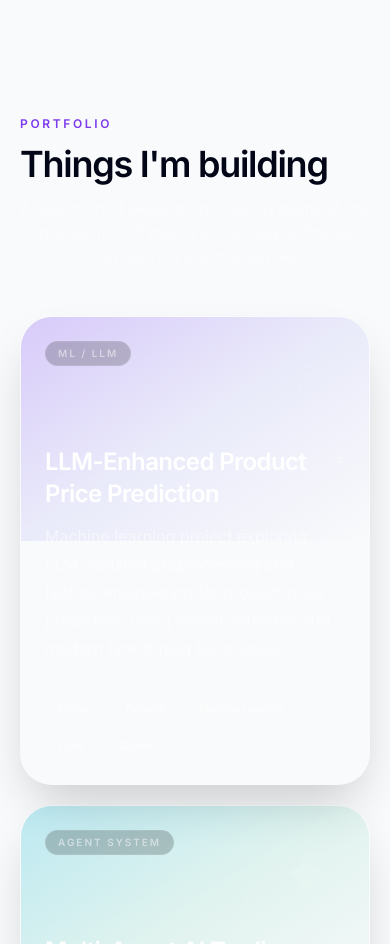
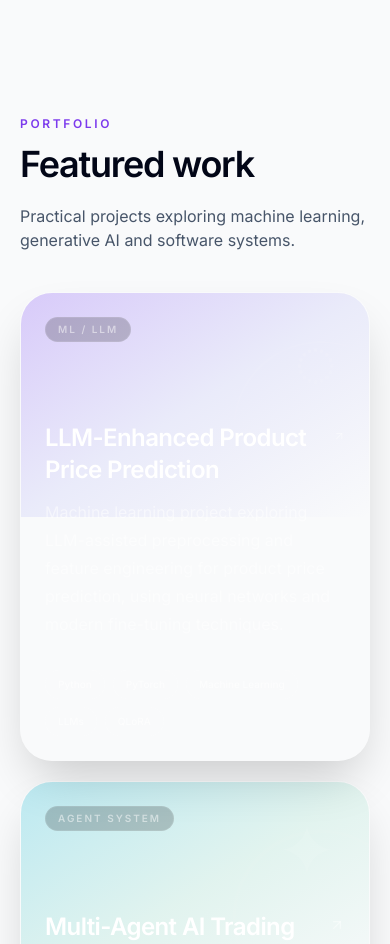
Before and after one commit to J3045/Portfolio-website, a Next.js app: page / in a window 390 px wide. Shown: the part 1868-2812 px from the top of the page. Built offline with nearby package versions, Linux system fonts and the light colour scheme; no server answers.

Commit message:
Modernize portfolio sections for responsive light and dark themes

```diff
--- a/components/projects.tsx
+++ b/components/projects.tsx
@@ -1,21 +1,9 @@
 "use client";
-import React from "react";
 import SectionHeading from "./section-heading";
 import { projectsData } from "@/lib/data";
 import Project from "./project";
 import { useSectionInView } from "@/lib/hook";
-
 export default function Projects() {
-  const { ref } = useSectionInView("Projects", 0.5);
-  return (
-    <section ref={ref} id="projects" className="scroll-mt-28 mb-36 w-full max-w-6xl">
-      <SectionHeading>Things I&apos;m building</SectionHeading>
-      <p className="mx-auto -mt-7 mb-12 max-w-2xl text-center text-white/45">
-        A selection of experiments and systems at the intersection of machine learning, software engineering and modern AI.
-      </p>
-      <div className="grid gap-5 md:grid-cols-3">
-        {projectsData.map((project, index) => <Project key={index} {...project} index={index} />)}
-      </div>
-    </section>
-  );
+ const { ref } = useSectionInView("Projects",0.5);
+ return <section ref={ref} id="projects" className="mb-32 w-full max-w-6xl scroll-mt-28"><SectionHeading>Featured work</SectionHeading><p className="-mt-5 mb-10 max-w-2xl text-slate-600 dark:text-white/50">Practical projects exploring machine learning, generative AI and software systems.</p><div className="grid gap-5 md:grid-cols-2 lg:grid-cols-3">{projectsData.map((project,index)=><Project key={index} {...project} index={index}/>)}</div></section>;
 }
```
